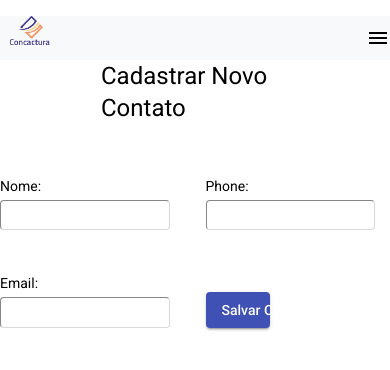
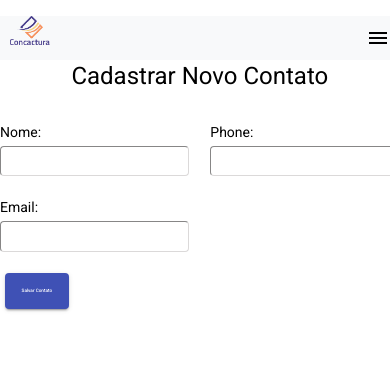
Before and after one commit to LuanRLima/Contactura-FrontEnd, an Angular app: page /cadastro-contatos in a window 390 px wide. Shown: the top 370 px of the page. Built offline with nearby package versions, Linux system fonts and the light colour scheme; sample sign-in values are in the browser's storage.

Commit message:
Deixando o form usuário responsivo

```diff
--- a/src/app/form-contatos/form-contatos.component.html
+++ b/src/app/form-contatos/form-contatos.component.html
@@ -1,7 +1,8 @@
 <app-navbar></app-navbar>
     <section class="container">
 		    <h1 class="title">Cadastrar Novo Contato</h1>
-		    <form class="form-cadastro-usuarios">
+		    <form class="container-form">
+				<div class="container-input">
 					<div class="input-dados">
 						<label for="name">Nome:</label>
 						<input id="name" name="name" type="text"  class="campo">
@@ -14,6 +15,7 @@
 						<label for="email">Email:</label>
 						<input id="email" name="email" type="email"  class="campo">
 					</div>
+				</div>
 				<button mat-raised-button  color= "primary" class="button-salvar">Salvar Contato</button>
 		    </form>
 	</section>
--- a/src/app/form-contatos/form-contatos.component.scss
+++ b/src/app/form-contatos/form-contatos.component.scss
@@ -1,31 +1,36 @@
 .container{
     display: grid;
-    grid-template-columns: repeat(4, 1fr);
-    grid-template-rows: repeat(4, 1fr);;
+    grid-template-rows:  auto auto;
     grid-gap: 1em;
 
 
 }
 
 .title{
-    grid-area: 1 / 2 / 1 / 4;
     display: grid;
+    grid-row-start: 1;
     justify-content: center;
     align-items: center;
 
 }
 
-.form-cadastro-usuarios{
-    grid-area: 2 / 1 / 4 / 5 ;
+.container-form{
     display: grid;
-    grid-template-columns: 1fr 1fr;
+    grid-template-rows: auto auto ;
     grid-gap: 1.5em;
     align-items: end;
 
 }
+.container-input{
+    display: grid;
+    grid-template-rows: auto auto;
+    grid-template-columns: auto auto;
+    grid-gap: 1.5em;
+    justify-content:center;
+}
 .campo{
     display:block;
-    width: 42vw;
+    width: 47vw;
     height: 2em;
     margin-top:0.3em;
     border-color: rgb(219, 217, 217);
@@ -34,8 +39,8 @@
 }
 
 .button-salvar{
-    display: inline-block;
     width: 10.5vw;
-    font-size: 1em;
+    font-size: 1.2vw;
+    margin-left: 1.25vw;
 
 }
--- a/src/app/form-usuarios/form-usuarios.component.html
+++ b/src/app/form-usuarios/form-usuarios.component.html
@@ -1,7 +1,8 @@
 <app-navbar></app-navbar>
     <section class="container">
-		    <h1 class="title">Cadastrar Novo Usário</h1>
-		    <form class="form-cadastro-usuarios">
+		    <h1 class="title">Cadastrar Novo Usuário</h1>
+		    <form class="container-form">
+				<div class="container-input">
 					<div class="input-dados">
 						<label for="email">Email:</label>
 						<input id="email" name="email" type="email"  class="campo">
@@ -12,11 +13,10 @@
 					</div >
 					<div class="input-dados">
 						<label for="name">Nome:</label>
-					<input id="anme" name="name" type="text"  class="campo">
+						<input id="name" name="name" type="text"  class="campo">
 					</div>
-		        <div class="input-dados">
-		            <label class="checkbox"><input type="checkbox"  >Administrador?</label>
+						<label class="checkbox"> <input type="checkbox">Administrador? </label>
 				</div>
-				<button mat-raised-button  color= "primary" class="button-salvar">Salvar Usuário</button>
+				<button mat-raised-button  color= "primary" class="button-salvar">Salvar Contato</button>
 		    </form>
 	</section>
--- a/src/app/form-usuarios/form-usuarios.component.scss
+++ b/src/app/form-usuarios/form-usuarios.component.scss
@@ -1,31 +1,76 @@
 .container{
     display: grid;
-    grid-template-columns: repeat(4, 1fr);
-    grid-template-rows: repeat(4, 1fr);;
+    grid-template-rows:  auto auto;
+    grid-gap: 0.5em;
+
+}
+.title{
+    margin-top: 0.5em;
+    display: grid;
+    justify-content: center;
+}
+.container-form{
+    display: grid;
+    justify-content: center;
+    grid-gap: 1em;
+}
+.container-input{
+    display: grid;
+    grid-gap: 0.5em;
+}
+.campo{
+    display:block;
+    width: 50vw;
+    height: 1.4em;
+    margin-top:0.3em;
+    border-color: rgb(219, 217, 217);
+    border-radius: 0.3em;
+    border-width: 1px;
+}
+.button-salvar{
+    width: 20vw;
+    font-size: 2vw;
+    margin-left: 1.25vw;
+
+}
+
+
+@media screen and (min-width:769px){
+
+    .container{
+        display: grid;
+        grid-template-rows:  auto auto;
         grid-gap: 1em;
 
 
     }
 
     .title{
-    grid-area: 1 / 2 / 1 / 4;
         display: grid;
+        grid-row-start: 1;
         justify-content: center;
         align-items: center;
 
     }
 
-.form-cadastro-usuarios{
-    grid-area: 2 / 1 / 4 / 5 ;
+    .container-form{
         display: grid;
-    grid-template-columns: 1fr 1fr;
+        grid-template-rows: auto auto ;
         grid-gap: 1.5em;
         align-items: end;
 
     }
+    .container-input{
+        display: grid;
+        grid-template-rows: auto auto;
+        grid-template-columns: auto auto;
+        grid-gap: 1.5em;
+        justify-content:center;
+        align-items: end;
+    }
     .campo{
         display:block;
-    width: 42vw;
+        width: 47vw;
         height: 2em;
         margin-top:0.3em;
         border-color: rgb(219, 217, 217);
@@ -34,7 +79,9 @@
     }
 
     .button-salvar{
-    width: 10.5vw;
-    font-size: 1em;
-    font-family: roboto;
+        width: 12vw;
+        font-size: 1.2vw;
+        margin-left: 1.25vw;
+
     }
+}
```
Lines whose indentation alone changed are shown as unchanged.
